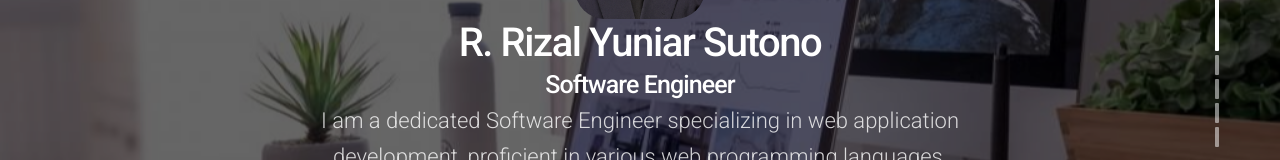
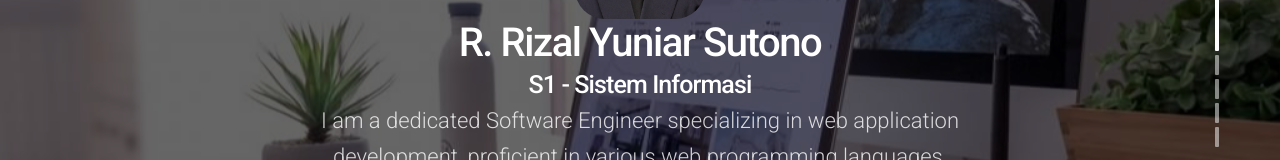
Before and after one commit to rrizalyuniarsutono/webProfile, a plain HTML site: page index.html in a window 1280 px wide. Shown: the part 331-491 px from the top of the page. Drawn offline with nearby package versions, Linux system fonts and the light colour scheme; files whose address does not match are found by name.

Commit message:
update graduate

```diff
--- a/index.html
+++ b/index.html
@@ -142,7 +142,7 @@
         <div class="fix-7-12">
           <img class="ae-1" src="assets/img/backgorund abu.png" alt="" style="height: 170px; border-radius: 30px;">
           <h1 class="ae-2" style="font-size: 40px;">R. Rizal Yuniar Sutono</h1>
-          <h1 class="ae-3" style="font-size: 25px;">Software Engineer</h1>
+          <h1 class="ae-3" style="font-size: 25px;">S1 - Sistem Informasi</h1>
           <p class="ae-4"><span class="opacity-8">I am a dedicated Software Engineer specializing in web application development, proficient in various web programming languages, and responsive design. I view each project as a professional opportunity to blend technical expertise with limitless creativity.</span></p>
           <div class="ae-5">
             <a href="https://wa.me/081231135423" target="_blank" style="font-size: 20px; background-color: transparent; border-radius: 20px;" type="button" class="btn btn-secondary mr-5">Contact Me</a>
```
